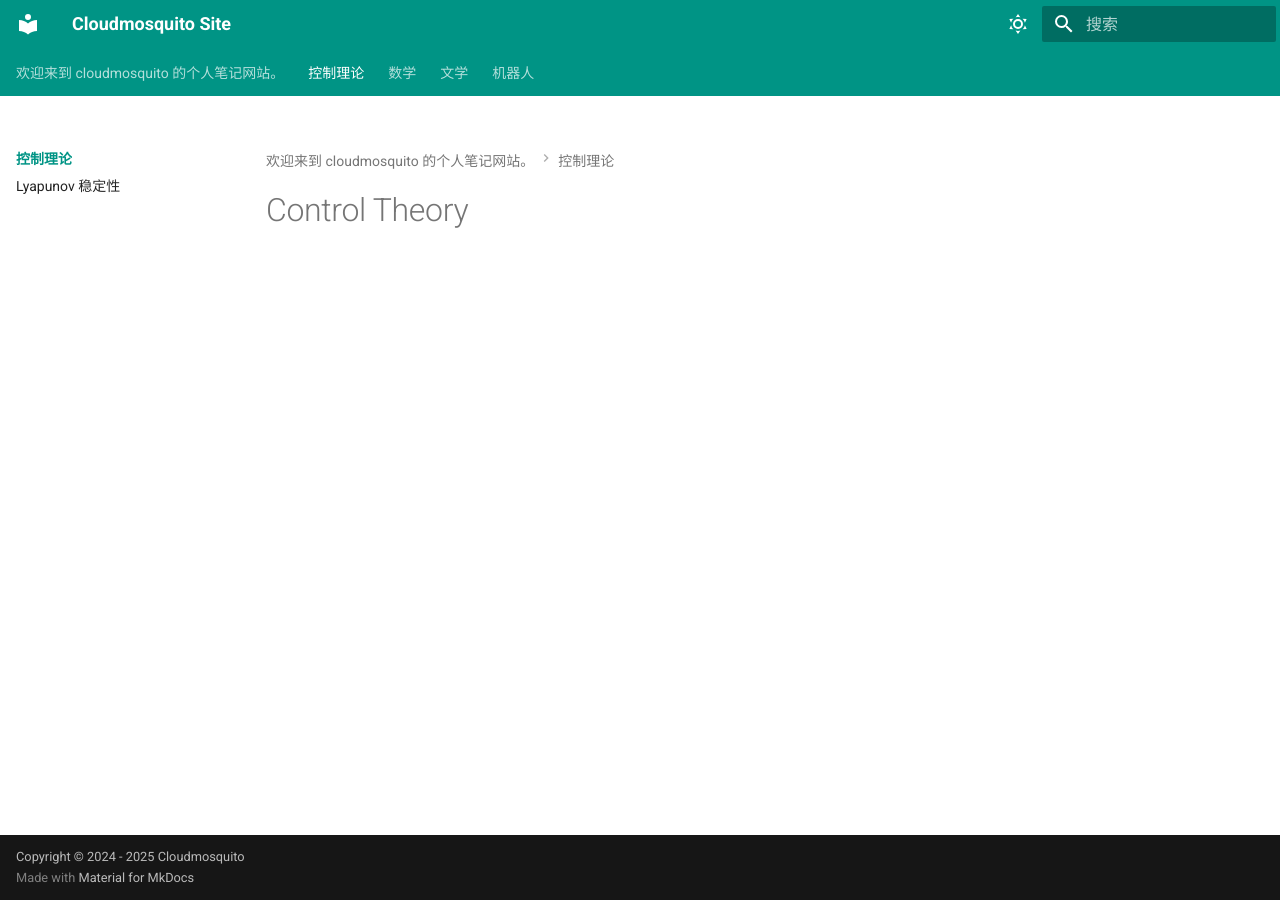
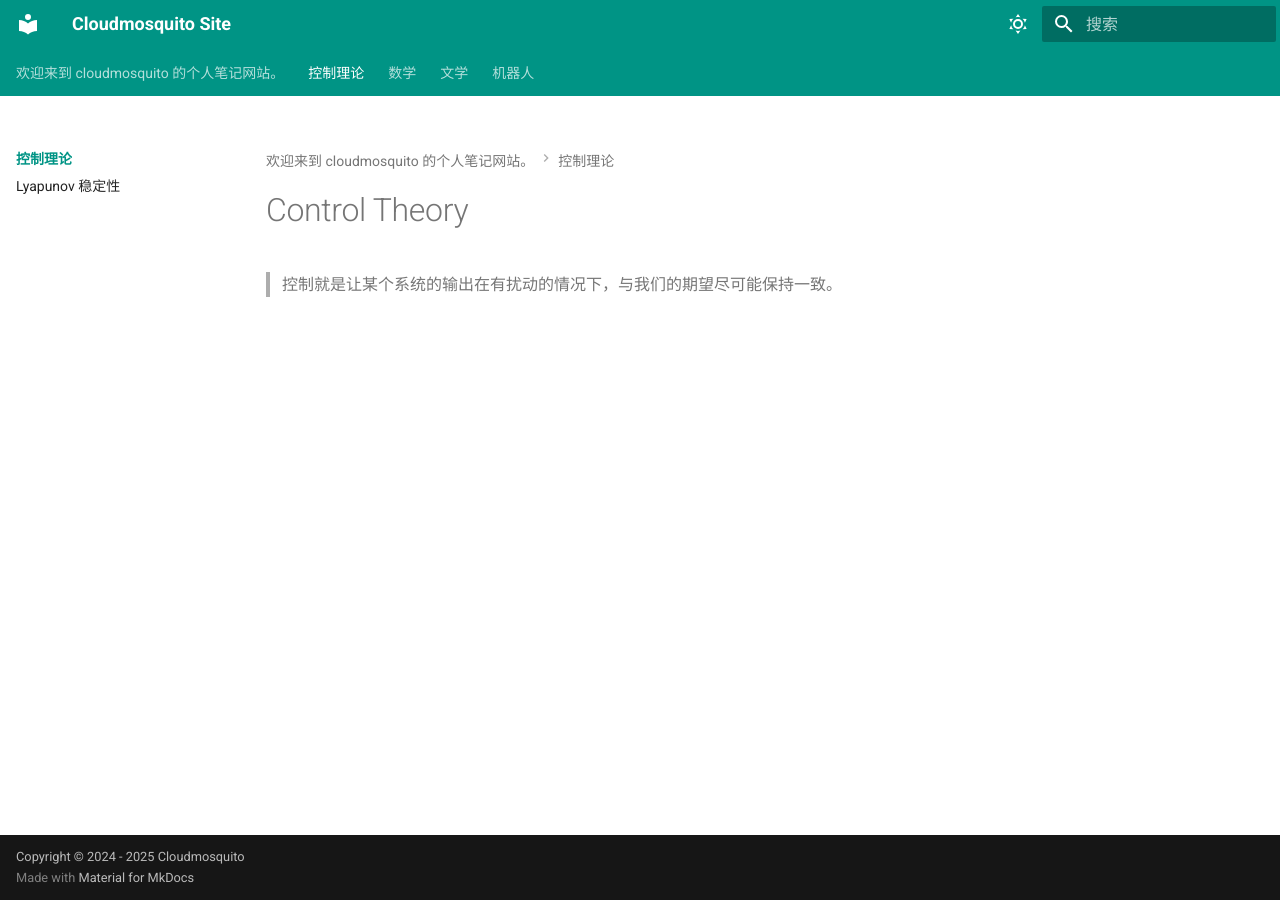
Before and after one commit to cloudmosquito/cloudmosquito.github.io, an MkDocs documentation site: the page built from docs/控制理论/index.md, in a window 1280 px wide. Built offline with MkDocs 1.6.1 and Material for MkDocs 9.7.7, drawn with Linux system fonts in a browser that asks for light colours.

```diff
--- a/docs/控制理论/index.md
+++ b/docs/控制理论/index.md
@@ -1 +1,3 @@
 # Control Theory
+
+> 控制就是让某个系统的输出在有扰动的情况下，与我们的期望尽可能保持一致。
```
Also changed, not shown: 1 other file.
